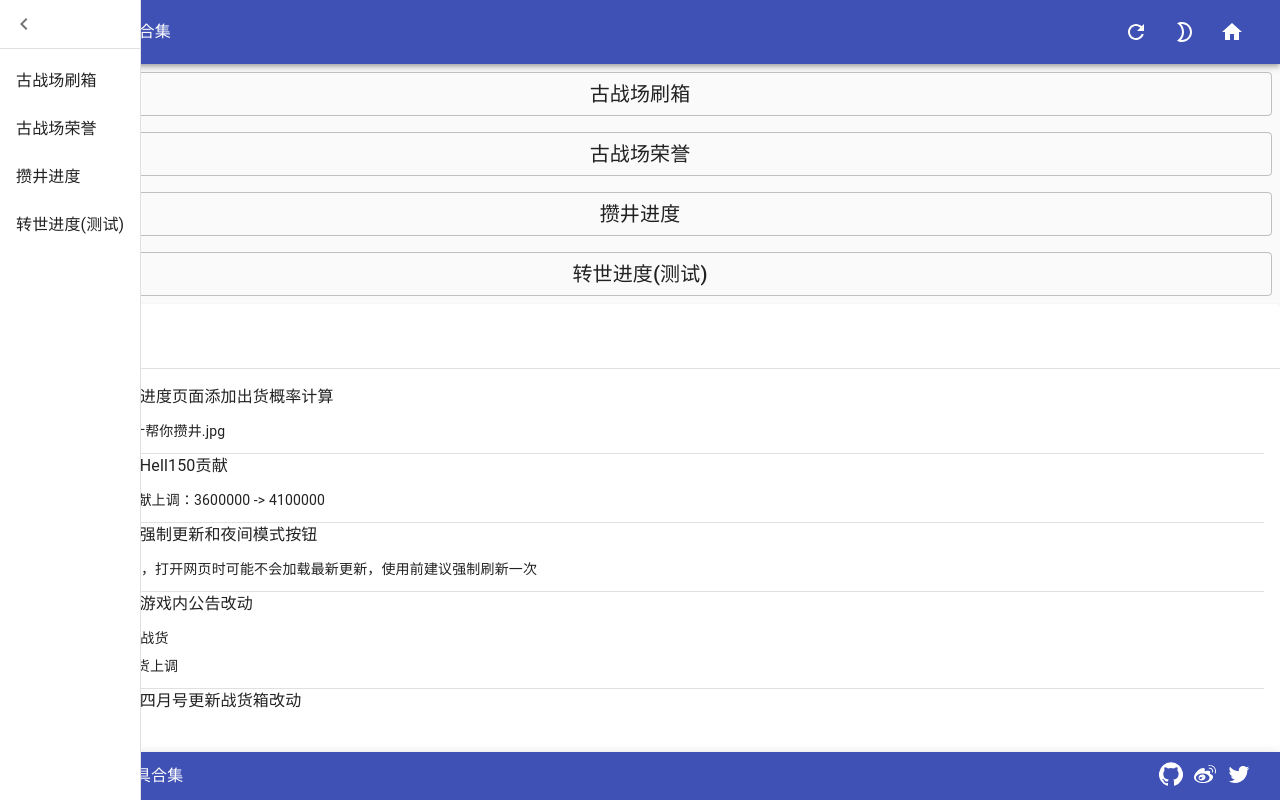
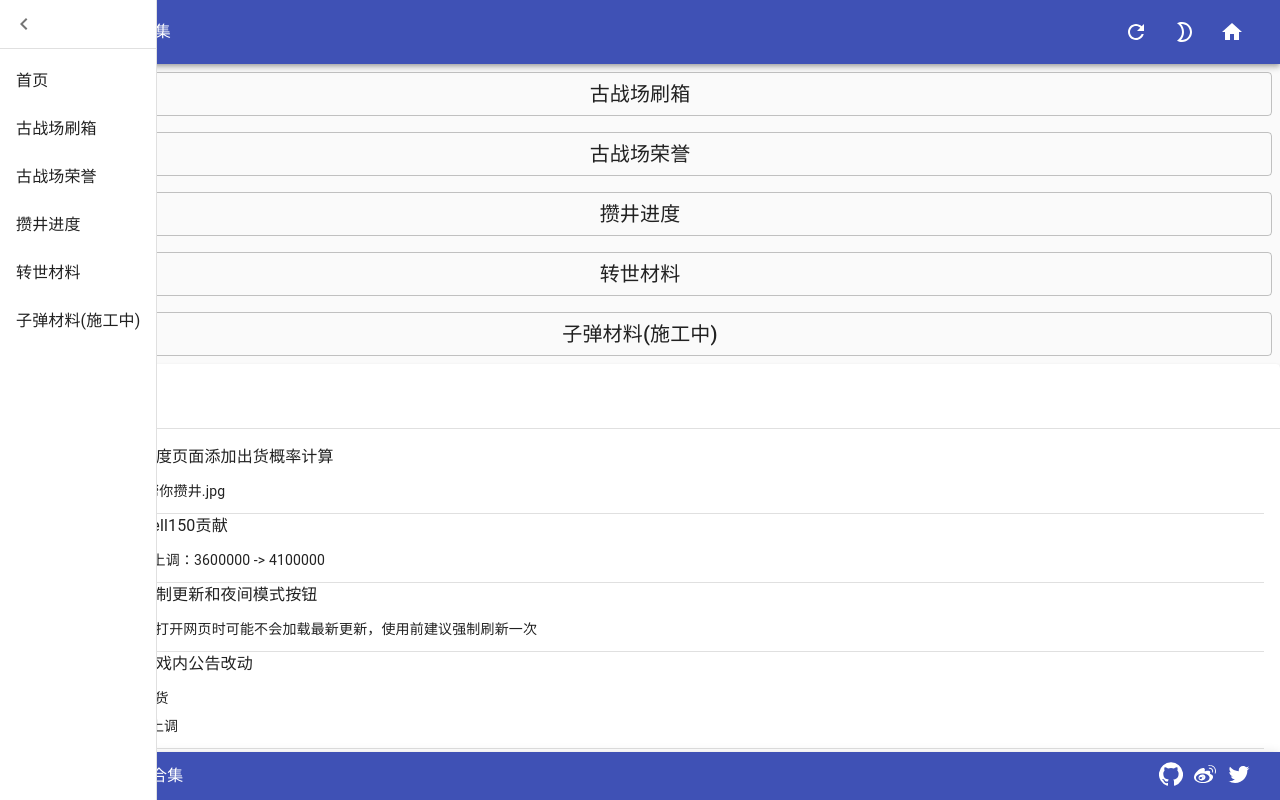
Before and after one commit to niccolozy/gbf-tools, a React (Create React App) app: page / in a window 1280 px wide. Both pictures are taken after a click on the button 36 px from the left and 32 px from the top of the page. Shown: the top 800 px of the page. Built offline with nearby package versions, Linux system fonts and the light colour scheme.

Commit message:
Add index page redirect, add bullet placeholder

```diff
--- a/src/components/layout/Header.js
+++ b/src/components/layout/Header.js
@@ -94,14 +94,17 @@ class Header extends Component {
             <IconButton color="inherit" edge="start" onClick={handleDrawerOpen}>
               <MenuIcon />
             </IconButton>
+
             <Typography variant="subtitle1" style={{ flexGrow: 1 }}>
               {this.props.currentTool}
             </Typography>
+
             <IconButton color="inherit" onClick={forceUpdateServiceWorker}>
               <RefreshIcon
                 color={checkWaitingServiceWorker() ? "secondary" : "inherit"}
               />
             </IconButton>
+
             <IconButton color="inherit" onClick={handleThemeToggle}>
               {this.props.currentTheme === "light" ? (
                 <Brightness2OutlinedIcon />
@@ -109,9 +112,11 @@ class Header extends Component {
                 <Brightness5OutlinedIcon />
               )}
             </IconButton>
+
             <IconButton color="inherit" onClick={handleHomeClick}>
               <HomeIcon />
             </IconButton>
+
           </Toolbar>
         </AppBar>
         <Drawer variant="persistent" anchor="left" open={open}>
@@ -122,6 +127,14 @@ class Header extends Component {
           </div>
           <Divider />
           <List>
+            <ListItem
+                button
+                key="首页"
+                selected={this.props.currentTool === -1}
+                onClick={e => this.handleItemClick(e, -1)}
+            >
+              <ListItemText primary="首页" />
+            </ListItem>
             {this.props.tools.map((text, index) => (
               <ListItem
                 button
--- a/src/index.js
+++ b/src/index.js
@@ -4,7 +4,7 @@ import App from "./App";
 import * as serviceWorker from "./serviceWorker";
 
 ReactDOM.render(
-  <App tools={["古战场刷箱", "古战场荣誉", "攒井进度", "转世进度(测试)"]} />,
+  <App tools={["古战场刷箱", "古战场荣誉", "攒井进度", "转世材料", "子弹材料(施工中)"]} />,
   document.getElementById("root")
 );
 
```
